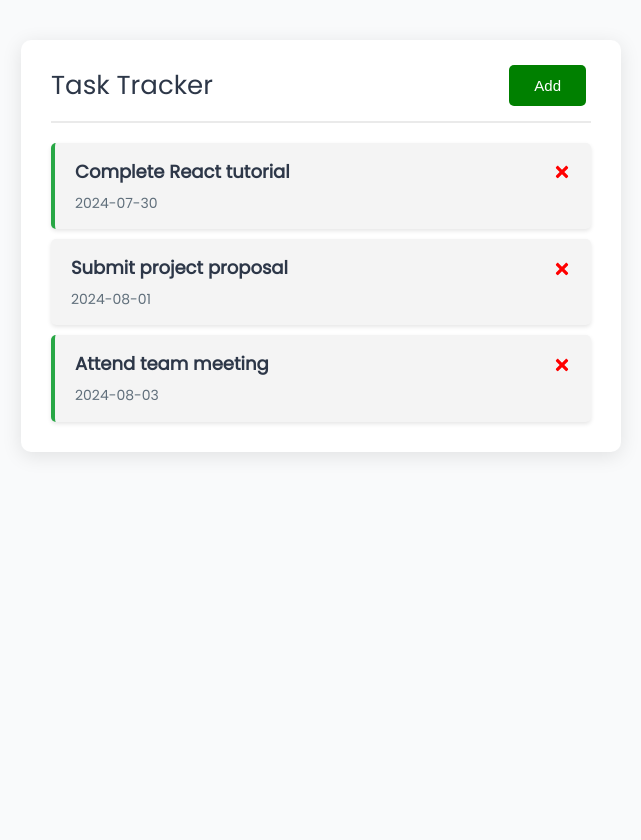
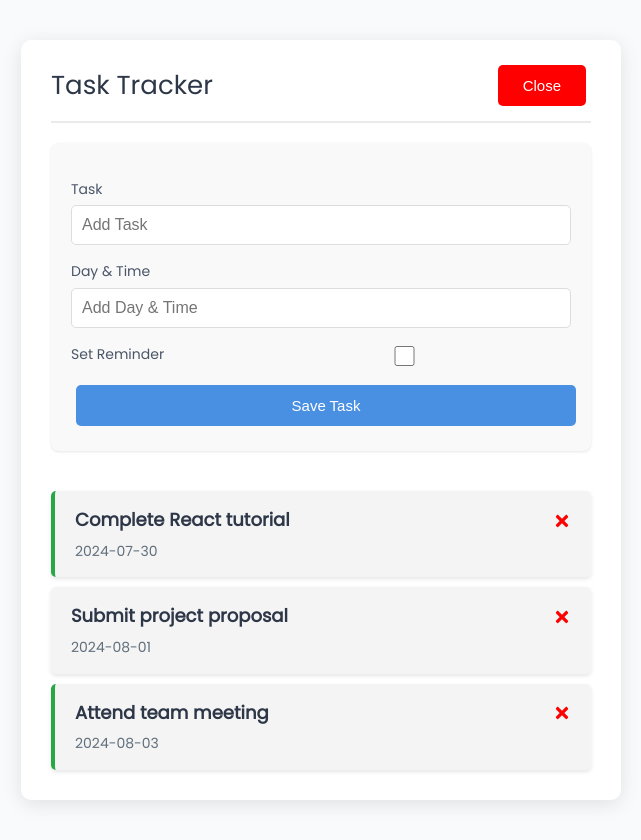
Before and after one commit to ikram-ar/task-tracker, a React (Create React App) app: page / in a window 1280 px wide. Both pictures are taken after a click on the button "Add". Shown: the whole page, without its empty margins (319-960 px from the left). Before the commit the page ends 800 px from the top, so only its background shows below. Built offline with nearby package versions, Linux system fonts and the light colour scheme.

Commit message:
create Add tasks functionality

```diff
--- a/src/App.js
+++ b/src/App.js
@@ -1,8 +1,10 @@
 import { useState } from 'react'
 import Header from './components/Header';
 import Tasks from './components/Tasks';
+import AddTask from './components/AddTask';
 
 function App() {
+  const [showAddTask, setShowAddTask] = useState(false)
   const [tasks, setTasks ] = useState([
     {
         id: 1,
@@ -24,6 +26,13 @@
     },
 ])
 
+// Add Task
+const addTask = (task) => {
+  const id = Math.floor(Math.random()-1000)+1
+  const newTask = {id, ...task}
+  setTasks([...tasks, newTask])
+}
+
 // Delete Task
 const deleteTask = (id) => {
   setTasks(tasks.filter((task) => task.id !== id ))
@@ -38,7 +47,11 @@
 
   return (
     <div className="container">
-      <Header />
+      <Header
+       onAdd={() => setShowAddTask(!showAddTask)}
+       showAdd={showAddTask}
+      />
+      {showAddTask && <AddTask onAdd={addTask}/>}
       {tasks.length > 0 ? <Tasks tasks={tasks} onDelete={deleteTask} onToggle={toggleReminder}/> : 'No Tasks to Show'}
     </div>
   );
--- /dev/null
+++ b/src/components/AddTask.js
@@ -0,0 +1,58 @@
+import { useState } from 'react'
+
+const AddTask = ({ onAdd }) => {
+    const [text, setText] = useState('')
+    const [day, setDay] = useState('')
+    const [reminder, setReminder] = useState(false)
+
+    const onSubmit = (e) => {
+      e.preventDefault()
+
+      if (!text) {
+        alert('Please add a task')
+        return
+      }
+
+      onAdd({ text, day, reminder })
+
+      setText('')
+      setDay('')
+      setReminder(false)
+    }
+
+  return (
+    <form className="add-form" onSubmit={onSubmit}>
+      <div className='form-control'>
+        <label>Task</label>
+        <input
+          type='text'
+          placeholder='Add Task'
+          value={text}
+          onChange={(e) => setText(e.target.value)}
+        />
+      </div>
+      <div className='form-control'>
+        <label>Day & Time</label>
+        <input
+          type='text'
+          placeholder='Add Day & Time'
+          value={day}
+          onChange={(e) => setDay(e.target.value)}
+        />
+      </div>
+      <div className='form-control form-control-check'>
+        <label>Set Reminder</label>
+        <input
+          type='checkbox'
+          checked={reminder}
+          value={reminder}
+          onChange={(e) => setReminder(e.currentTarget.checked)}
+        />
+      </div>
+
+      <input type='submit' value='Save Task' className='btn btn-block' />
+    </form>
+  );
+}
+
+export default AddTask;
--- a/src/components/Header.js
+++ b/src/components/Header.js
@@ -1,14 +1,11 @@
 import Button from "./Button";
 
-const Header = ({title}) => {
-const onClick = () => {
-    console.log('Click')
-}
+const Header = ({title, onAdd, showAdd}) => {
 
   return (
     <header className="header">
       <h1>{title}</h1>
-      <Button color='green' text='Add' onClick={onClick}/>
+      <Button color={showAdd ? 'red' : 'Green'} text={showAdd ? 'Close' : 'Add'} onClick={onAdd}/>
     </header>
   );
 }
```
